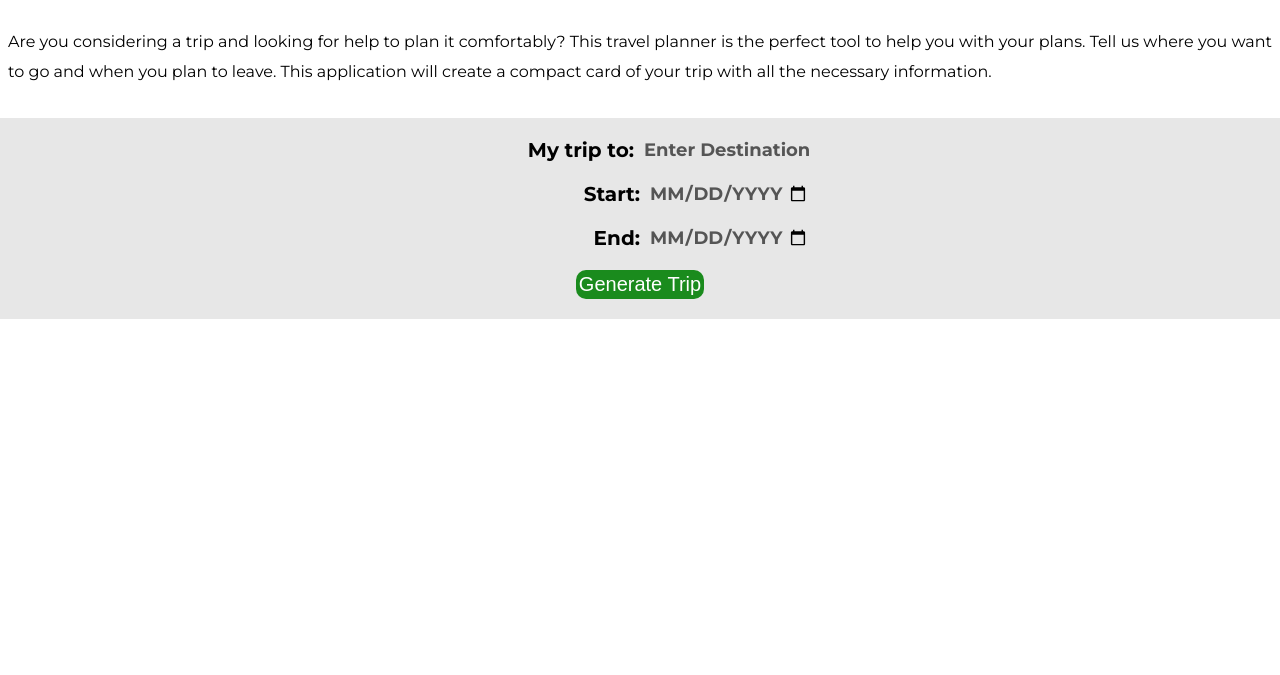
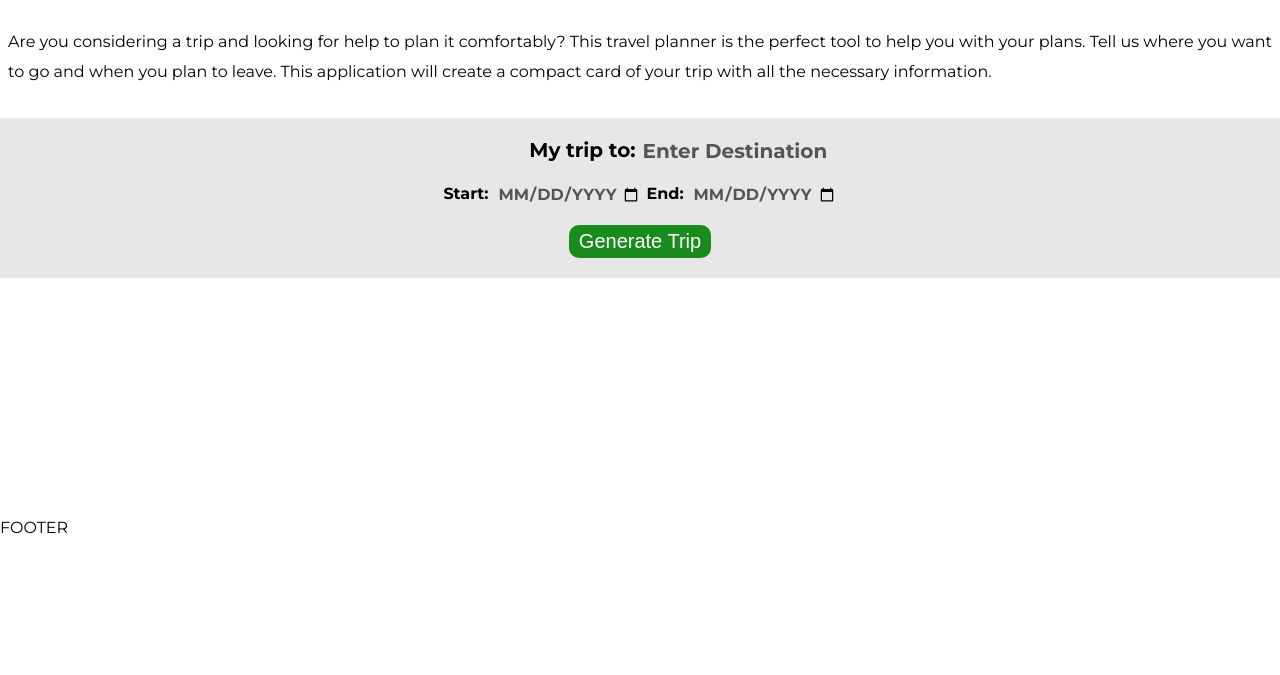
Before and after one commit to briangapper/Project_5_Capstone-Travel-App, a website built with webpack: page src/client/views/index.html in a window 1280 px wide. Shown: the part 63-738 px from the top of the page. Built offline with nearby package versions, Linux system fonts and the light colour scheme.

Commit message:
feat: new updates
1.) Fix handling of empty end-date
2.) Start structuring SCSS and utilizing SASS properties

```diff
--- a/src/client/js/buildHTML.js
+++ b/src/client/js/buildHTML.js
@@ -47,12 +47,12 @@ function createTripInfo(trip_card, geoNamesData, weatherbitData, startDate, endD
     createTripInfo_Departing(trip_card_info, startDate);
 
     // 1.2.3) creates paragraph for 'returning'-info if end-date has been given
-    if(endDate !== 0){
+    if(endDate !== 'undefined/undefined/'){
         createTripInfo_Returning(trip_card_info, endDate);
     }
 
     // 1.2.4) creates paragraph for 'trip duration'-info if end-date has been given
-    if(endDate !== 0){
+    if(endDate !== 'undefined/undefined/'){
         createTripInfo_TripDuration(trip_card_info, tripDuration);
     }
 
--- a/src/client/styles/styles.scss
+++ b/src/client/styles/styles.scss
@@ -1,128 +1,145 @@
 // ********************************************************************************
 // --------------------------------------------------------------------------------
-// 1.) FOUNDATION General
+// 0.) BODY Styling
 // --------------------------------------------------------------------------------
 // ********************************************************************************
-
-/* Html styles */
-html {
-    margin: 0;
-    background-color: #fff;
-    font-family: 'Montserrat', sans-serif;
-}
-
-/* Body styles */
 body {
     margin: 0;
-}
+    font-family: 'Montserrat', sans-serif;
 
-/* Responsive images */
+    // ----------------------------------------
+    // 0.1) Imgs
+    // ----------------------------------------
     img {
         max-width: 100%;
         height: auto;
     }
-
-/* Header height */
-header {
-    min-height: 20vh;
-}
-
-/* Main height */
-main {
-    min-height: 70vh;
-}
-
-/* Footer height */
-footer {
-    min-height: 10vh;
 }
 
 // ********************************************************************************
 // --------------------------------------------------------------------------------
-// 2.) TYPOGRAPHY General
+// 1.) HEADER Styling
 // --------------------------------------------------------------------------------
 // ********************************************************************************
+header {
+    min-height: 20vh;
+
     h1 {
         text-align: center;
+
+        &:hover {
+            color: #1a8b1d;
+            letter-spacing: 7px;
+            transition: 0.5s;
+        }
     }
 
-label {
+    p.web-app-description {
+        padding: 8px;
+        text-align: justify;
+        line-height: 30px;
+    }
+}
+
+// ********************************************************************************
+// --------------------------------------------------------------------------------
+// 2.) MAIN Styling
+// --------------------------------------------------------------------------------
+// ********************************************************************************
+main {
+    min-height: 50vh;
+}
+
+// --------------------------------------------------------------------------------
+// 2.1) INPUTS CONTAINER
+// --------------------------------------------------------------------------------
+.inputs-container {
+    background-color: #e7e7e7;
+    display: flex;
+    flex-direction: column;
+    gap: 20px;
+    padding: 20px 5px;
+
+    // ----------------------------------------
+    // 2.1.1) User destination
+    // ----------------------------------------
+    .destination-div {
+        display: flex;
+        justify-content: center;
+        gap: 5px;
+
+        // Label destination
+        .label-destination {
+            width: 50%;
+            text-align: right;
             font-weight: bold;
             font-size: 20px;
         }
 
-.web-app-description {
-    padding: 8px;
-    text-align: justify;
-    line-height: 30px;
+        // Input destination
+        #input-destination {
+            width: 50%;
+            background-color: transparent;
+            border: none;
+
+            color: #555555;
+            font-weight: bold;
+            font-family: 'Montserrat', sans-serif;
+            font-size: 20px;
+
+            &::placeholder {
+                color: #555555;
+                font-weight: bold;
+                font-family: 'Montserrat', sans-serif;
+                font-size: 20px;
+            }
         }
 
-// ********************************************************************************
-// --------------------------------------------------------------------------------
-// 3.) USER INPUT CONTAINER
-// --------------------------------------------------------------------------------
-// ********************************************************************************
-
-// ----------------------------------------
-// 3.1) User input divs
-// ----------------------------------------
-.user-inputs-container {
-    background-color: #e7e7e7;
-
-    display: flex;
-    flex-direction: column;
-    gap: 20px;
-
-    padding: 20px;
-}
-
-.input-destination-div, .input-start-date-div, .input-end-date-div {
-    display: flex;
-    gap: 8px;
-}
-
-.label-destination, .label-start-date, .label-end-date {
-    width: 50%;
-    text-align: right;
     }
 
     // ----------------------------------------
-// 3.2) User inputs
+    // 2.1.2) User dates
     // ----------------------------------------
-#input-destination {
-    padding-top: 4px;
-    width: 50%;
+    .date-div {
+        display: flex;
+        justify-content: center;
+        gap: 5px;
 
-    background-color: transparent;
-    border: none;
+        // start and end dates
+        .start-date-div, .end-date-div {
+            display: flex;
+            justify-content: center;
+            gap: 8px;
+
+            // label
+            .label-start-date, .label-end-date {
+                font-weight: bold;
+                font-size: 16px;
             }
 
-#input-destination::placeholder {
-    color: #555555;
-    font-weight: bold;
-    font-family: 'Montserrat', sans-serif;
-    font-size: 18px;
-}
-
+            // input
             #input-start-date, #input-end-date {
                 color: #555555;
                 font-weight: bold;
                 font-family: 'Montserrat', sans-serif;
-    font-size: 18px;
+                font-size: 16px;
                 text-transform: uppercase;
 
                 background-color: transparent;
                 border: none;
 
-    max-width: 160px;
+                &::-webkit-calendar-picker-indicator {
+                    margin-left: -10px;
+                }
+            }
+        }
     }
 
     // ----------------------------------------
-// 3.3) Generate trip button
+    // 2.1.3) Generate trip button
     // ----------------------------------------
     .generate-trip-div {
         text-align: center;
-}
 
         #generate-trip-btn {
             font-size: 20px;
@@ -130,48 +147,82 @@ label {
             border-radius: 10px;
             background-color: #1a8b1d;
             color: #fff;
+            padding: 5px 10px;
+
+            &:hover {
+                letter-spacing: 3px;
+                transition: 0.3s;
+            }
+        }
+    }
 }
 
-#generate-trip-btn:hover {
-    letter-spacing: 3px;
-    transition: 0.3s;
-
-}
-// ********************************************************************************
 // --------------------------------------------------------------------------------
-// 4.) TRIP CARDS
+// 2.2) TRIP CARDS
 // --------------------------------------------------------------------------------
-// ********************************************************************************
-
-// ----------------------------------------
-// 4.1) Trip card
-// ----------------------------------------
 .trip-card {
     display: flex;
     flex-direction: column;
-    background-color: #d4f5d5
-}
+    background-color: #d4f5d5;
 
+    // ----------------------------------------
+    // 2.2.2) trip card info
+    // ----------------------------------------
     .trip-card-info {
         padding: 8px;
     }
 
+    // ----------------------------------------
+    // 2.2.3) trip card buttons
+    // ----------------------------------------
     .trip-card-buttons {
         display: flex;
         flex-direction: column;
         gap: 8px;
         padding: 8px 8px 15px;
-}
 
-div button {
+        button {
             font-size: 16px;
             border: none;
             border-radius: 10px;
             background-color: #1a8b1d;
             color: #fff;
             padding: 3px;
+
+            &#remove-trip {
+                background-color: #ad1212;
+            }
+        }
+    }
 }
 
-#remove-trip {
-    background-color: #ad1212;
+// ********************************************************************************
+// --------------------------------------------------------------------------------
+// X.) FOOTER
+// --------------------------------------------------------------------------------
+// ********************************************************************************
+
+
+
+// ********************************************************************************
+// --------------------------------------------------------------------------------
+// X.) MEDIA QUERIES
+// --------------------------------------------------------------------------------
+// ********************************************************************************
+@media (max-width: 410px) {
+    /* CSS rules for screen widths smaller than 420px */
+
+    // Label destination
+    .inputs-container .destination-div .label-destination {
+        font-size: 18px;
     }
+
+    // Input destination
+    .inputs-container .destination-div #input-destination {
+        font-size: 18px;
+
+        &::placeholder {
+            font-size: 18px;
+        }
+    }
+}
--- a/src/client/views/index.html
+++ b/src/client/views/index.html
@@ -25,21 +25,25 @@
 
         <main>
 
-            <div class="user-inputs-container">
+            <div class="inputs-container">
 
-                <div class="input-destination-div">
+                <div class="destination-div">
                     <label class="label-destination" for="input-destination">My trip to:</label>
                     <input type="text" id="input-destination" name="input-destination" placeholder="Enter Destination">
                 </div>
 
-                <div class="input-start-date-div">
-                    <label class="label-start-date" for="input-start-date">Start:</label>
-                    <input type="date" id="input-start-date" name="departing">
-                </div>
+                <div class="date-div">
 
-                <div class="input-end-date-div">
-                    <label class="label-end-date" for="input-end-date">End:</label>
-                    <input type="date" id="input-end-date" name="returning">
+                    <div class="start-date-div">
+                        <label class="label-start-date" for="input-start-date">Start:</label>
+                        <input type="date" id="input-start-date" name="departing">
+                    </div>
+
+                    <div class="end-date-div">
+                        <label class="label-end-date" for="input-end-date">End:</label>
+                        <input type="date" id="input-end-date" name="returning">
+                    </div>
+
                 </div>
 
                 <div class="generate-trip-div">
```
Lines whose indentation alone changed are shown as unchanged.
